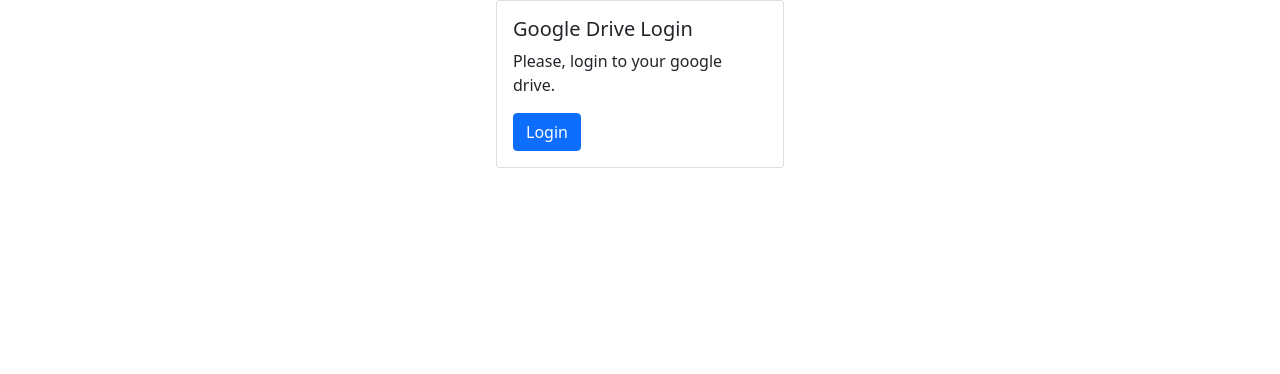
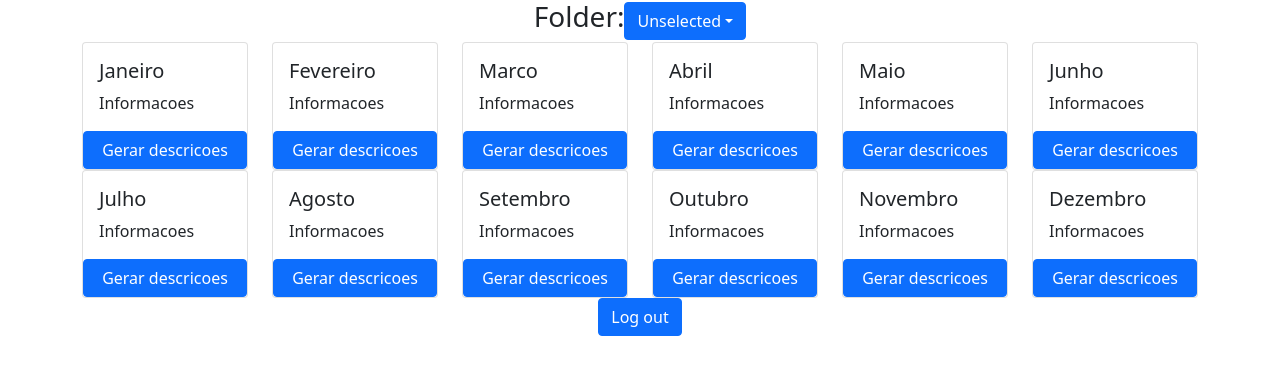
Before and after one commit to rodrigowerberich/financial_interface, a React (Create React App) app: page / in a window 1280 px wide. Shown: the top 374 px of the page. Built offline with nearby package versions, Linux system fonts and the light colour scheme.

Commit message:
Adding Folder selection to file viewer

```diff
--- a/src/App.css
+++ b/src/App.css
@@ -36,3 +36,8 @@
     transform: rotate(360deg);
   }
 }
+
+.col-centered{
+  float: none;
+  margin: 0 auto;
+}
--- a/src/App.js
+++ b/src/App.js
@@ -7,15 +7,19 @@
 
 import 'bootstrap/dist/css/bootstrap.min.css';
 import { Stack } from 'react-bootstrap';
+import { FileViewer, FileViewerController }from './FileViewer';
+import { MonthViewerController } from './MonthViewer';
+import { FolderSelectionController } from './FolderSelection';
 
 class App extends React.Component {
   constructor() {
     super();
     this.state = {
       name: "React",
-      showLogin: true,
+      showLogin: false,
       showLoginCode: false,
       showFileImporter: false,
+      showFileViewer: true,
       googleDriveHandle: -1
     };
     this.getHandle = this.getHandle.bind(this);
@@ -27,6 +31,26 @@
     this.onLogoutClick = this.onLogoutClick.bind(this);
     this.onCodeSendClick = this.onCodeSendClick.bind(this);
     this.onCodeCloseClick = this.onCodeCloseClick.bind(this);
+    this.folderUpdateCallback = this.folderUpdateCallback.bind(this);
+    var folderSelectionController = new FolderSelectionController(
+      ["Pessoal/Minhas Planilhas/Vida na Holanda/Financeiro/2021/",
+      "Financeiro/2021/"],
+      this.folderUpdateCallback);
+    var monthViewerControllers = [
+      new MonthViewerController("Janeiro", "Informacoes"),
+      new MonthViewerController("Fevereiro", "Informacoes"),
+      new MonthViewerController("Marco", "Informacoes"),
+      new MonthViewerController("Abril", "Informacoes"),
+      new MonthViewerController("Maio", "Informacoes"),
+      new MonthViewerController("Junho", "Informacoes"),
+      new MonthViewerController("Julho", "Informacoes"),
+      new MonthViewerController("Agosto", "Informacoes"),
+      new MonthViewerController("Setembro", "Informacoes"),
+      new MonthViewerController("Outubro", "Informacoes"),
+      new MonthViewerController("Novembro", "Informacoes"),
+      new MonthViewerController("Dezembro", "Informacoes"),
+  ];
+    this.fileViewerController = new FileViewerController(monthViewerControllers, this.onLogoutClick, folderSelectionController);
   }
 
   toggleComponentVisibility(name, state) {
@@ -35,10 +59,13 @@
         this.setState({ showLogin: state });
         break;
       case "LoginCode":
-          this.setState({ showLoginCode: state });
-          break;
+        this.setState({ showLoginCode: state });
+        break;
       case "FileImporter":
         this.setState({ showFileImporter: state });
+        break;
+      case "FileViewer":
+        this.setState({ showFileViewer: state });
         break;
       default:
         break;
@@ -101,8 +128,11 @@
   }
 
   onLogoutClick() {
-    this.showComponent('Login');
-    this.hideComponent('FileImporter');
+    this.switchComponents('FileViewer', 'Login');
+  }
+
+  folderUpdateCallback(folder) {
+    console.log(folder);
   }
 
   render() {
@@ -114,6 +144,7 @@
         {this.state.showLogin && <LoginCard onClick={this.onLoginClick}/>}
         {this.state.showLoginCode && <LoginCode onCodeSendClick={this.onCodeSendClick} onCloseClick={this.onCodeCloseClick}/>}
         {this.state.showFileImporter && <FileImporter onLogoutClick={this.onLogoutClick} handleProvider={this.getHandle}/>}
+        {this.state.showFileViewer && <FileViewer controller={this.fileViewerController}/>}
       </Stack>
     );
   }
--- /dev/null
+++ b/src/FileViewer.js
@@ -0,0 +1,101 @@
+import { FolderSelection } from './FolderSelection.js';
+import {MonthViewer} from './MonthViewer.js';
+import React from 'react';
+import { Container, Row, Col, Button } from 'react-bootstrap';
+
+
+export class FileViewerController {
+    constructor(monthControllers, logoutHandler, folderSelectionController) {
+        this.monthControllers = monthControllers;
+        this.logoutHandler = logoutHandler;
+        this.onLogoutButtonClick = this.onLogoutButtonClick.bind(this);
+        this.folderSelectionController = folderSelectionController;
+    }
+
+    getJanuaryController(){
+        return this.monthControllers[0];
+    }
+    getFebruaryController(){
+        return this.monthControllers[1];
+    }
+    getMarchController(){
+        return this.monthControllers[2];
+    }
+    getAprilController(){
+        return this.monthControllers[3];
+    }
+    getMayController(){
+        return this.monthControllers[4];
+    }
+    getJuneController(){
+        return this.monthControllers[5];
+    }
+    getJulyController(){
+        return this.monthControllers[6];
+    }
+    getAugustController(){
+        return this.monthControllers[7];
+    }
+    getSeptemberController(){
+        return this.monthControllers[8];
+    }
+    getOctoberController(){
+        return this.monthControllers[9];
+    }
+    getNovemberController(){
+        return this.monthControllers[10];
+    }
+    getDecemberController(){
+        return this.monthControllers[11];
+    }
+    getLogoutButtonText(){
+        return "Log out";
+    }
+
+    onLogoutButtonClick(){
+        this.logoutHandler();
+    }
+
+    getFolderSelectionController() {
+        return this.folderSelectionController;
+    }
+
+}
+
+export class FileViewer extends React.Component {
+    constructor(props) {
+        super(props);
+        this.controller = props.controller;
+    }
+
+    render() {
+      return (
+        <Container>
+        <Row>
+            <Col className="text-center">
+                <FolderSelection controller={this.controller.getFolderSelectionController()} />
+            </Col>
+        </Row>
+        <Row xs={1} sm={2} md={3} lg={6}>
+            <Col ><MonthViewer controller={this.controller.getJanuaryController()}/></Col>
+            <Col ><MonthViewer controller={this.controller.getFebruaryController()}/></Col>
+            <Col ><MonthViewer controller={this.controller.getMarchController()}/></Col>
+            <Col ><MonthViewer controller={this.controller.getAprilController()}/></Col>
+            <Col ><MonthViewer controller={this.controller.getMayController()}/></Col>
+            <Col ><MonthViewer controller={this.controller.getJuneController()}/></Col>
+        </Row>
+        <Row xs={1} sm={2} md={3} lg={6}>
+            <Col ><MonthViewer controller={this.controller.getJulyController()}/></Col>
+            <Col ><MonthViewer controller={this.controller.getAugustController()}/></Col>
+            <Col ><MonthViewer controller={this.controller.getSeptemberController()}/></Col>
+            <Col ><MonthViewer controller={this.controller.getOctoberController()}/></Col>
+            <Col ><MonthViewer controller={this.controller.getNovemberController()}/></Col>
+            <Col ><MonthViewer controller={this.controller.getDecemberController()}/></Col>
+        </Row>
+        <Row>
+            <Col className="text-center"><Button onClick={this.controller.onLogoutButtonClick}>{this.controller.getLogoutButtonText()}</Button></Col>
+        </Row>
+    </Container>
+      );
+    }
+}
--- /dev/null
+++ b/src/FolderSelection.js
@@ -0,0 +1,53 @@
+import React from 'react';
+import { Stack, Dropdown, DropdownButton } from 'react-bootstrap';
+
+export class FolderSelectionController {
+    constructor(folderOptions, folderUpdateCallback) {
+        this.folderOptions = folderOptions;
+        this.folderUpdateCallback = folderUpdateCallback;
+        this.updateFolderCallback = this.updateFolderCallback.bind(this);
+    }
+
+    getFolderOptions() {
+        return this.folderOptions;
+    }
+
+    updateFolderCallback(folder){
+        this.folderUpdateCallback(folder);
+    }
+}
+
+export class FolderSelection extends React.Component{
+    constructor(props) {
+        super(props);
+        this.state = { displayText:"Unselected" };
+        this.controller = props.controller;
+        this.updateFolderCallback=this.controller.updateFolderCallback;
+        this.setDisplayText = this.setDisplayText.bind(this);
+        this.generateDropdownItem = this.generateDropdownItem.bind(this);
+        this.dropdownOptions = this.controller.getFolderOptions();
+    }
+
+    setDisplayText(newText){
+        this.setState({ displayText: newText });
+        this.updateFolderCallback(newText);
+    }
+
+    generateDropdownItem(dropdownText) {
+        return <Dropdown.Item onClick={()=>this.setDisplayText(dropdownText)}>{dropdownText}</Dropdown.Item>;
+    }
+
+    render() {
+        return (
+            <Stack direction="horizontal" style={{
+                display: 'flex',
+                alignItems: 'center',
+                justifyContent: 'center'}}>
+                <h3>Folder: </h3>
+                <DropdownButton id="dropdown-basic-button" title={this.state.displayText}>
+                    {this.dropdownOptions.map(this.generateDropdownItem)}
+                </DropdownButton>
+            </Stack>
+        );
+      }
+}
--- /dev/null
+++ b/src/MonthViewer.js
@@ -0,0 +1,56 @@
+import LoadingButton from './LoadingButton.js';
+import React from 'react';
+import { Card } from 'react-bootstrap';
+
+export class MonthViewerController {
+    constructor(month, description) {
+        this.month = month;
+        this.description = description;
+        this.generateDescription = this.generateDescription.bind(this);
+    }
+
+    getMonth() {
+        return this.month;
+    }
+
+    getDescription() {
+        return this.description;
+    }
+
+    getGenerateDescriptionsButtonDescription() {
+        return "Gerar descricoes";
+    }
+
+    getGenerateDescriptionsButtonLoadingMessage() {
+        return "Importando...";
+    }
+
+    generateDescription() {
+        console.log(this.month);
+        return new Promise((resolve) => setTimeout(resolve, 2000));
+    }
+}
+
+export class MonthViewer extends React.Component{
+    constructor(props) {
+        super(props);
+        this.controller = props.controller;
+     }
+
+    render() {
+        return (
+            <Card>
+                <Card.Body>
+                    <Card.Title>{this.controller.getMonth()}</Card.Title>
+                    <Card.Text>
+                    {this.controller.getDescription()}
+                    </Card.Text>
+                </Card.Body>
+                <LoadingButton variant="primary"
+                    loadingMessage={this.controller.getGenerateDescriptionsButtonLoadingMessage()}
+                    defaultMessage={this.controller.getGenerateDescriptionsButtonDescription()}
+                    onClickRequest={this.controller.generateDescription}/>
+            </Card>
+        );
+      }
+}
```
